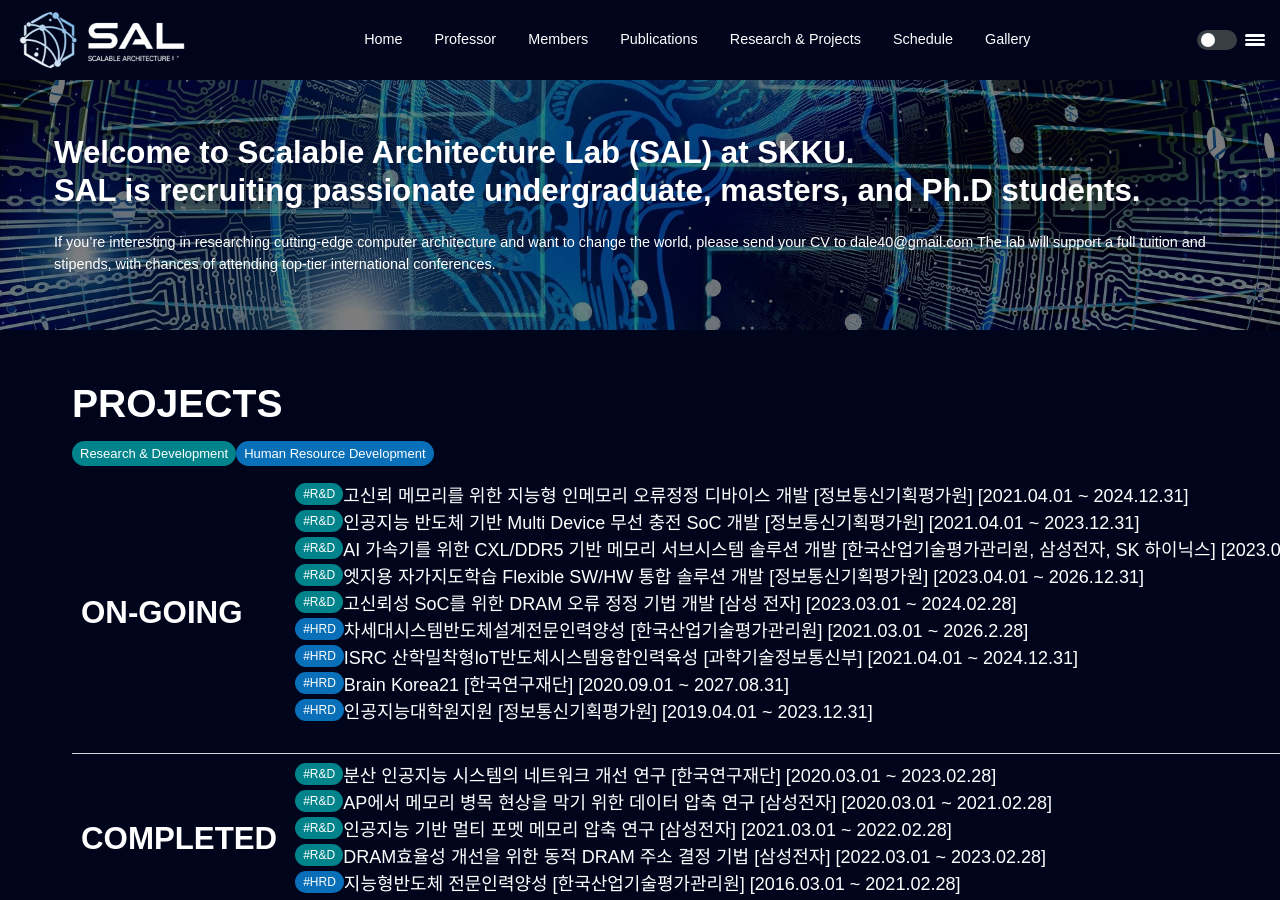
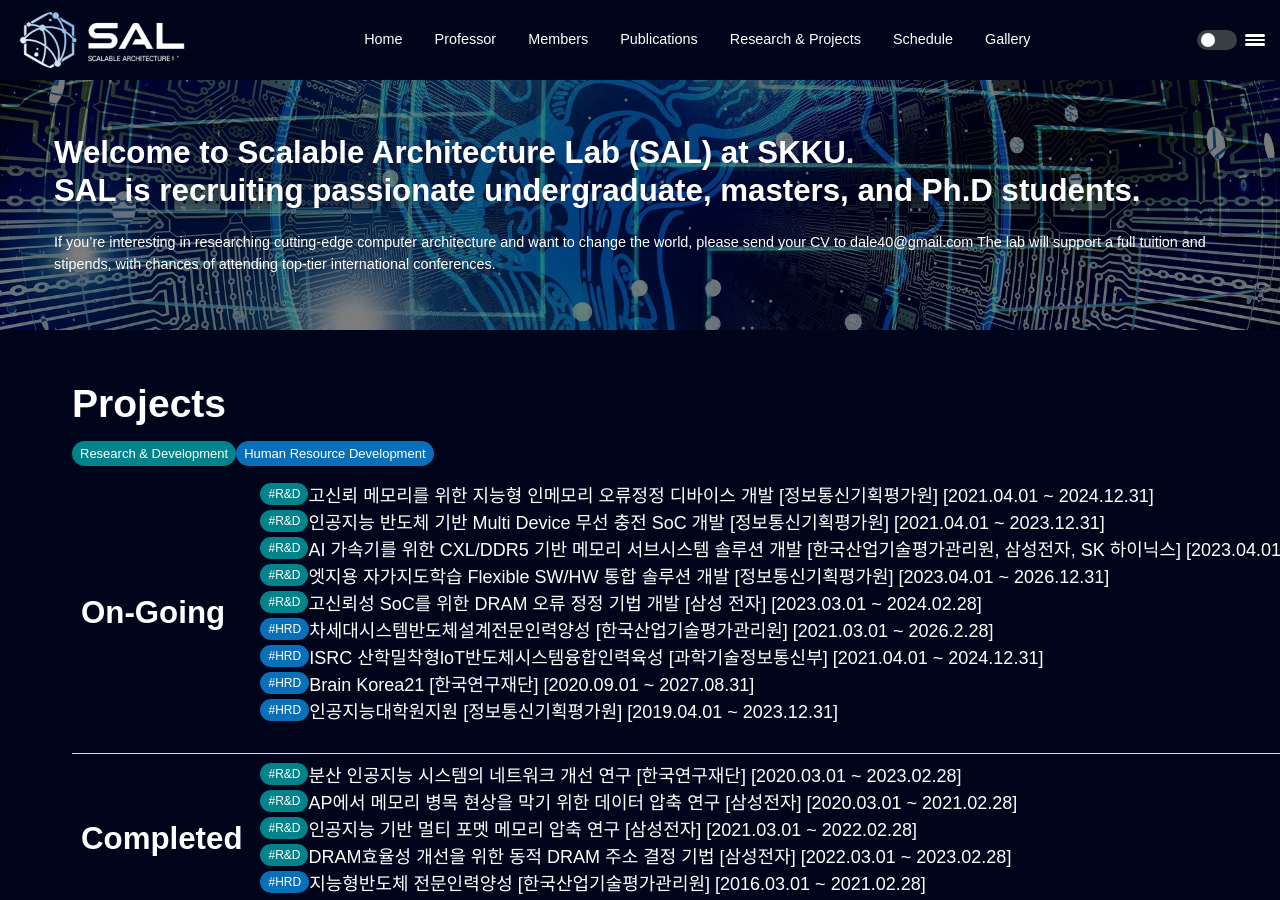
Before and after one commit to scalable-arch/scalable-arch.github.io, a Jekyll site: the page built from projects.md, in a window 1280 px wide and 900 px high. Built offline with Jekyll 4.4.1, drawn with Linux system fonts in a browser that asks for light colours.

```diff
--- a/projects.md
+++ b/projects.md
@@ -1,5 +1,5 @@
 ---
-title: PROJECTS
+title: Projects
 permalink: /projects/
 layout: page
 ---
@@ -8,7 +8,7 @@ layout: page
 
 <table border="0">
   <tr>
-    <td> <h2> ON-GOING </h2> </td>
+    <td> <h2> On-Going </h2> </td>
     <td nowrap>
       <ol>
         <li> <span style="background-color:#00838a;font-size:12px;float:left;padding:2px 8px;border-radius:50px">#R&D</span> 고신뢰 메모리를 위한 지능형 인메모리 오류정정 디바이스 개발 [정보통신기획평가원] [2021.04.01 ~ 2024.12.31] </li>
@@ -24,7 +24,7 @@ layout: page
     </td>
   </tr>
   <tr>
-    <td> <h2> COMPLETED </h2> </td>
+    <td> <h2> Completed </h2> </td>
     <td>
       <ol>
         <li> <span style="background-color:#00838a;font-size:12px;float:left;padding:2px 8px;border-radius:50px">#R&D</span> 분산 인공지능 시스템의 네트워크 개선 연구 [한국연구재단] [2020.03.01 ~ 2023.02.28] </li>
```
